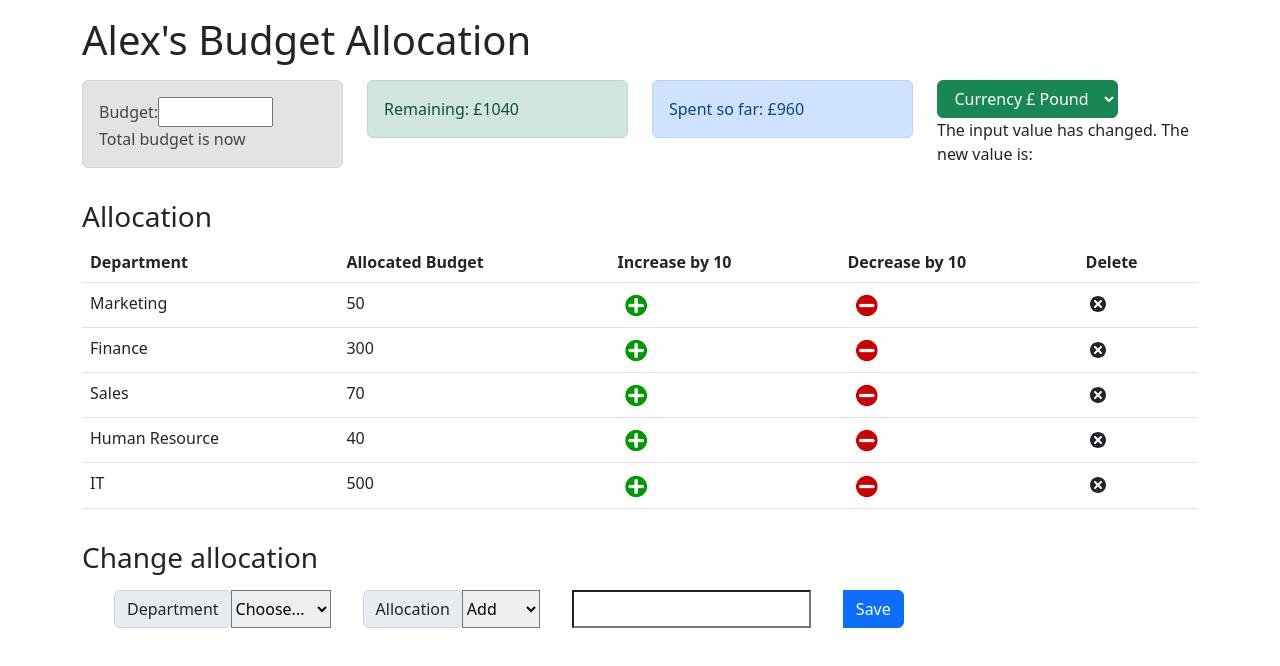
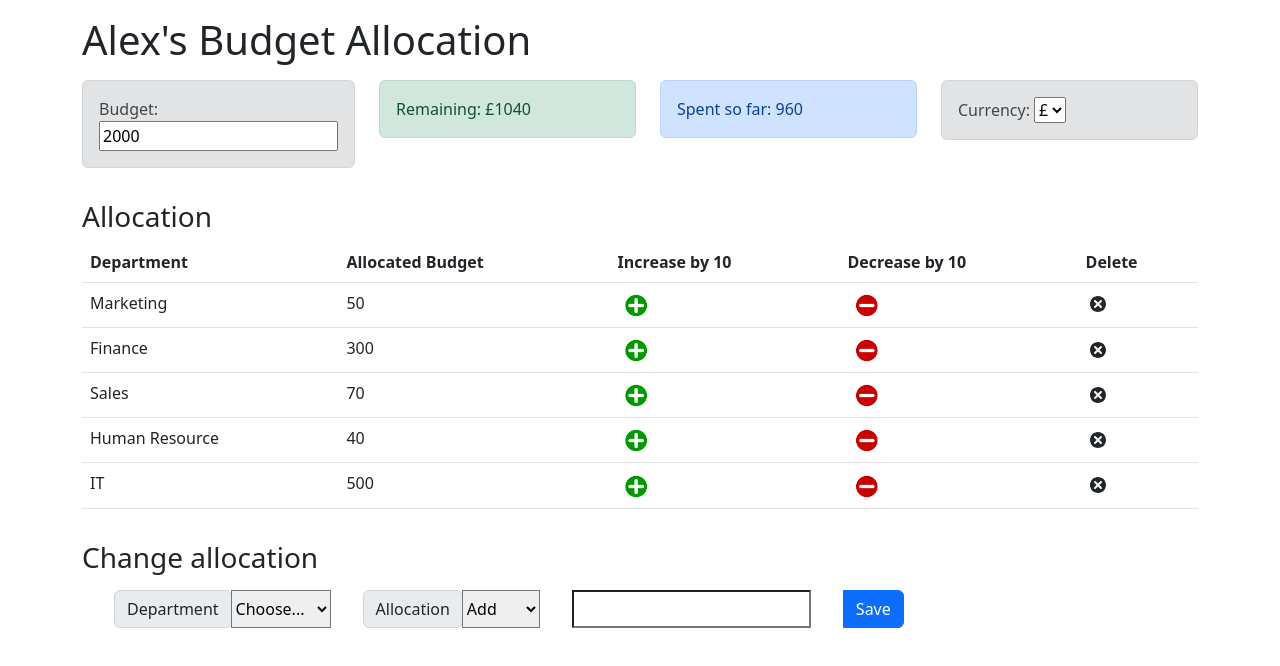
Before and after one commit to ibm-developer-skills-network/ejtos-react_budget_app, a React (Create React App) app: page / in a window 1280 px wide. Shown: the top 666 px of the page. Built offline with nearby package versions, Linux system fonts and the light colour scheme.

Commit message:
Updates from forum question (not working)

```diff
--- a/src/components/Budget.js
+++ b/src/components/Budget.js
@@ -1,45 +1,30 @@
-import React, { useContext, useState } from 'react';
+import React, { useContext } from 'react';
 import { AppContext } from '../context/AppContext';
+import Currency from './Currency';
+
+const Budget = () => {
+    const { budget,dispatch,expenses } = useContext(AppContext);
+
+    const changeBudget = (val)=>{
+        const totalExpenses = expenses.reduce((total, item) => {
+            return (total += item.cost);
+        }, 0);
 
 
-const Budget = (props) => {
-
-    const [name] = useState("")
-    const [budget, newBudget] = useState("")
-    const {dispatch} = useContext(AppContext);
-
-const submitBudget =(event)=> {
-
-    const amount = {
-        name: name,
-        budget: parseInt(budget),
-    };
-
-        dispatch({
-        type: 'CHG_BUDGET',
-        payload: amount
-    });
-    newBudget(event.target.value)
-    return;
+        if(val<totalExpenses) {
+            alert("You cannot reduce the budget that is already allocated!");
+        } else {
+            dispatch({
+                type: 'SET_BUDGET',
+                payload: val,
+            })
+            }
     }
 
     return (
         <div className='alert alert-secondary'>
-
-            Budget:
-            <input
-            required='required'
-            type='number'
-            id='budget'
-            min='0'
-            max='20000'
-            step='10'
-            value={budget}
-            onChange={(event) => submitBudget(event)}/>
-        <br></br>
-        Total budget is now {budget}
+            Budget: {Currency} <input type="number" step="10" value={budget} onInput={(event)=>changeBudget(event.target.value)}></input>
         </div>
-
     );
 };
 
--- a/src/components/Currency.js
+++ b/src/components/Currency.js
@@ -1,38 +1,27 @@
-import React, { useContext, useState } from 'react';
+import React, { useContext } from 'react';
 import { AppContext } from '../context/AppContext';
 
+const Currency = () => {
+  const {dispatch } = useContext(AppContext);
 
-const Currency = (props) => {
-
-  const [ currency, setCurrency ] = useState('');
-  const { dispatch } = useContext(AppContext);
-
-  const updateCurrency = (event) => {
-
-    dispatch({
-          type: 'CHG_CURRENCY',
-          payload: event.target.value,
-        });
-    setCurrency(event.target.value);
-    return;
+  const changeCurrency = (val)=>{
+      dispatch({
+        type: 'CHG_CURRENCY',
+        payload: val,
+      })
   }
 
+
   return (
-    <div>
-      <select
-        className='btn btn-success dropdown-toggle'
-        id='currencySelect'
-        onChange={(event) =>updateCurrency(event)}> Currency {currency}
-          <option value="£">Currency £ Pound</option>
-          <option value="$">$ Dollar</option>
-          <option value="€">€ Euro</option>
-          <option value="₹">₹ Rupee</option>
+    <div className='alert alert-secondary'>
+      Currency:<span> </span>
+      <select name="currency" id="currency" onChange={(event)=>changeCurrency(event.target.value)}>
+        <option value="£">£</option>
+        <option value="$">$</option>
+        <option value="€">€</option>
+        <option value="₹">₹</option>
       </select>
-      <br></br>
-      {/* I used the below to test the value change when the dropdown selection is changed */}
-      The input value has changed. The new value is: {currency}
-
-      </div>
+    </div>
   );
 };
 
--- a/src/components/ExpenseTotal.js
+++ b/src/components/ExpenseTotal.js
@@ -1,5 +1,6 @@
 import React, { useContext } from 'react';
 import { AppContext } from '../context/AppContext';
+import currency from './Currency';
 
 const ExpenseTotal = () => {
     const { expenses } = useContext(AppContext);
@@ -10,7 +11,7 @@ const ExpenseTotal = () => {
 
     return (
         <div className='alert alert-primary'>
-            <span>Spent so far: £{totalExpenses}</span>
+            Spent so far: {currency}{totalExpenses}
         </div>
     );
 };
--- a/src/context/AppContext.js
+++ b/src/context/AppContext.js
@@ -60,22 +60,18 @@ export const AppReducer = (state, action) => {
 
             case 'SET_BUDGET':
                 action.type = "DONE";
-            budget = action.payload;
+                state.budget = action.payload;
 
                 return {
                     ...state,
-
                 };
-
-
 
             case 'CHG_CURRENCY':
                 action.type = "DONE";
                 state.currency = action.payload;
-
                 return {
-                ...state,
-            };
+                    ...state
+                }
 
         default:
             return state;
```
Lines whose indentation alone changed are shown as unchanged.
